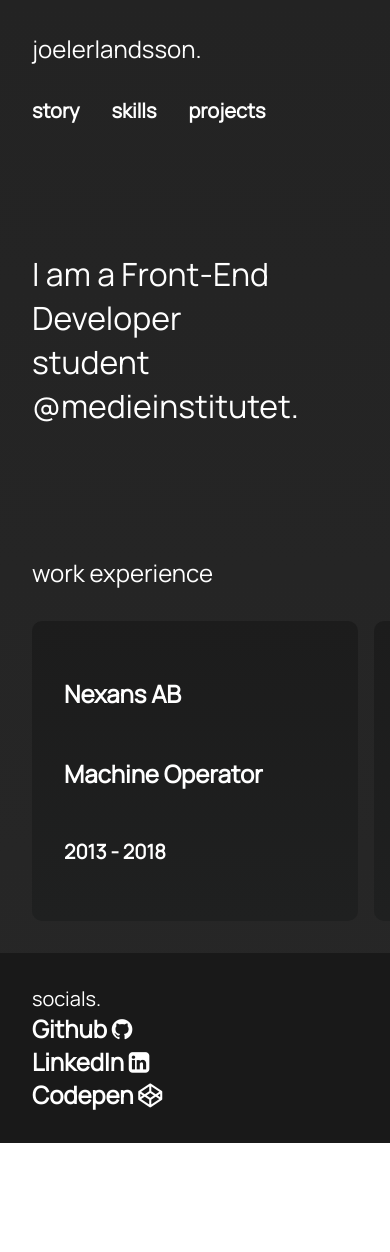
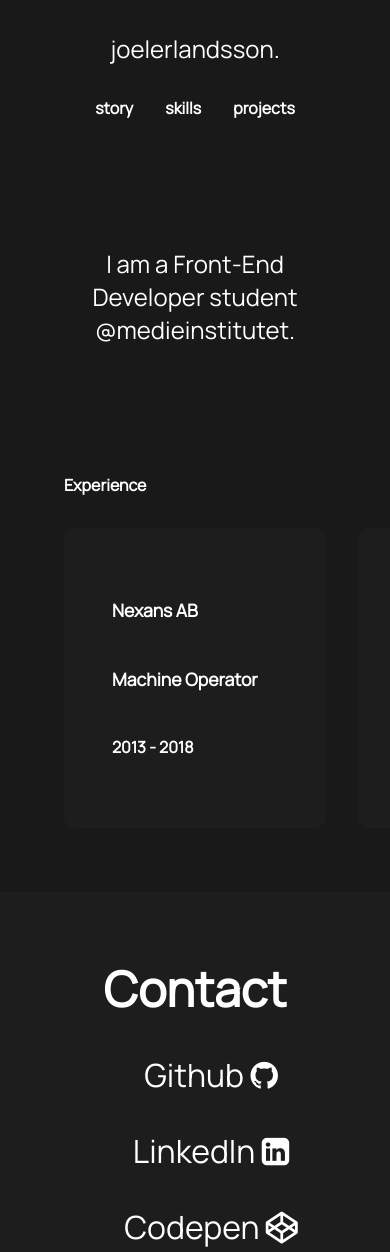
Before and after one commit to jolley34/My-First-Portfolio, a plain HTML site: page docs/index.html in a window 390 px wide. Before the commit the page ends 1143 px from the top, so only its background shows below. Drawn offline with Linux system fonts and the light colour scheme.

Commit message:
alot of new changes , responsive

```diff
--- a/docs/index.html
+++ b/docs/index.html
@@ -16,7 +16,7 @@
     <div class="main-layout">
       <header>
         <div class="header-container">
-          <a href="" target="_blank">
+          <a href="index.html">
             <div class="main-heading">joelerlandsson.</div>
           </a>
 
@@ -44,7 +44,7 @@
         </div>
 
         <section class="main-scroll-grid">
-          <div class="grid-heading">work experience</div>
+          <div class="grid-heading">Experience</div>
           <div class="grid-container">
             <a href="" target="_blank">
               <div class="grid-card">
@@ -79,7 +79,7 @@
       </main>
       <footer>
         <div class="footer-container">
-          <div class="heading-footer">socials.</div>
+          <div class="heading-footer">Contact</div>
           <a href="" target="_blank">
             <div class="footer-link">Github <i class="fa fa-github"></i></div>
           </a>
--- a/docs/style.css
+++ b/docs/style.css
@@ -7,7 +7,7 @@
 }
 
 body {
-  background: linear-gradient(#232323, #272727);
+  background-color: rgb(25, 25, 25);
   color: white;
 
   margin: 0;
@@ -32,8 +32,6 @@ a {
 .main-layout {
   min-height: 100vh;
   min-height: 100dvh;
-
-
 }
 
 a {
@@ -46,12 +44,13 @@ a:hover {
 }
 
 .header-container {
-  margin-left: 2rem;
+  margin-left: 4rem;
   margin-top: 2rem;
+  margin-right: 4rem;
 }
 
 .main-heading {
-  font-size: 2rem;
+  font-size: 3rem;
 }
 
 .nav-container {
@@ -67,10 +66,9 @@ a:hover {
 }
 
 .main-container {
-  margin: 2rem;
+  margin: 4rem;
   margin-top: 8rem;
-
-  width: 70%;
+  max-width: 80%;
 }
 
 .main-content-text {
@@ -79,8 +77,10 @@ a:hover {
 
 .grid-heading {
   font-size: 2rem;
+  font-weight: bold;
+
   margin-bottom: 2rem;
-  margin-left: 2rem;
+  margin-left: 4rem;
 }
 
 .main-scroll-grid {
@@ -88,17 +88,17 @@ a:hover {
 }
 
 .grid-container {
-  padding-bottom: 2rem;
+  padding-bottom: 4rem;
 
   display: grid;
   grid-auto-flow: column;
   grid-auto-columns: 45%;
-  grid-column-gap: 1rem;
+  grid-column-gap: 2rem;
 
   overflow-x: scroll;
   scroll-snap-type: mandatory;
-  scroll-padding: 1rem;
-  padding-inline: 2rem;
+  scroll-padding: 2rem;
+  padding-inline: 4rem;
 }
 
 .grid-container > * {
@@ -106,7 +106,7 @@ a:hover {
 }
 
 .grid-card {
-  background: linear-gradient(#1c1c1c, #1f2020);
+  background-color: #1d1d1d;
 
   width: 100%;
   height: 300px;
@@ -118,7 +118,7 @@ a:hover {
   align-items: center;
   word-break: break-word;
 
-  padding: 2rem;
+  padding: 3rem;
 }
 
 h1 {
@@ -130,19 +130,24 @@ h2 {
 }
 
 .footer-container {
-  background-color: rgb(25, 25, 25);
+  background-color: #1d1d1d;
 
-  padding: 2rem;
+  padding: 4rem;
+  display: flex;
+  flex-wrap: wrap;
+
 }
 
 .heading-footer {
-    font-size: 1.25rem;
+  font-size: 4rem;
   font-weight: 100;
+  font-weight: bold;
 }
 
 .footer-link {
   font-size: 2rem;
-    font-weight: bold;
+  padding-top: 2rem;
+  padding-left: 2rem;
 }
 
 @media (max-width: 870px) {
@@ -151,7 +156,7 @@ h2 {
   }
 }
 
-@media (max-width: 630px) {
+@media (max-width: 729px) {
   h1 {
     font-size: 1.25rem;
   }
@@ -163,9 +168,14 @@ h2 {
   .main-content-text {
     font-size: 3rem;
   }
+
+  .main-heading {
+    font-size: 2.5rem;
+  }
 }
 
-@media (max-width: 530px) {
+
+@media (max-width: 663px) {
   h1 {
     font-size: 1.5rem;
   }
@@ -181,10 +191,6 @@ h2 {
     font-size: 2rem;
   }
 
-    .footer-link {
-        font-size: 1.5rem;
-    }
-
   .grid-heading {
     font-size: 1.5rem;
   }
@@ -193,18 +199,33 @@ h2 {
     font-size: 1.5rem;
   }
 
+  .header-container {
+    display: grid;
+    justify-content: center;
+    align-items: center;
+    text-align: center;
+  }
 
+  .main-container {
+    text-align: center;
+    max-width: 100%;
+  }
 
+  .footer-container {
+    justify-content: center;
+    align-items: center;
+    text-align: center;
+  }
 
 }
 
-@media (max-width: 300px) {
+@media (max-width: 454px) {
   h1 {
-        font-size: 1.5rem;
+    font-size: 1.10rem;
   }
 
   h2 {
-        font-size: 1.25rem;
+    font-size: 1rem;
   }
 
   .grid-container {
@@ -214,20 +235,25 @@ h2 {
     font-size: 1.5rem;
   }
 
-    .footer-link {
-        font-size: 1.5rem;
-    }
-
   .grid-heading {
     font-size: 1rem;
   }
 
   .main-heading {
+    font-size: 1.5rem;
+  }
+
+  .nav-item {
     font-size: 1rem;
   }
 
-    .nav-item {
-        font-size: 0.8rem;
+  .heading-footer {
+    font-size: 3rem;
   }
 
+  .footer-link {
+    font-size: 2rem;
   }
+
+
+}
```
Lines whose indentation alone changed are shown as unchanged.
